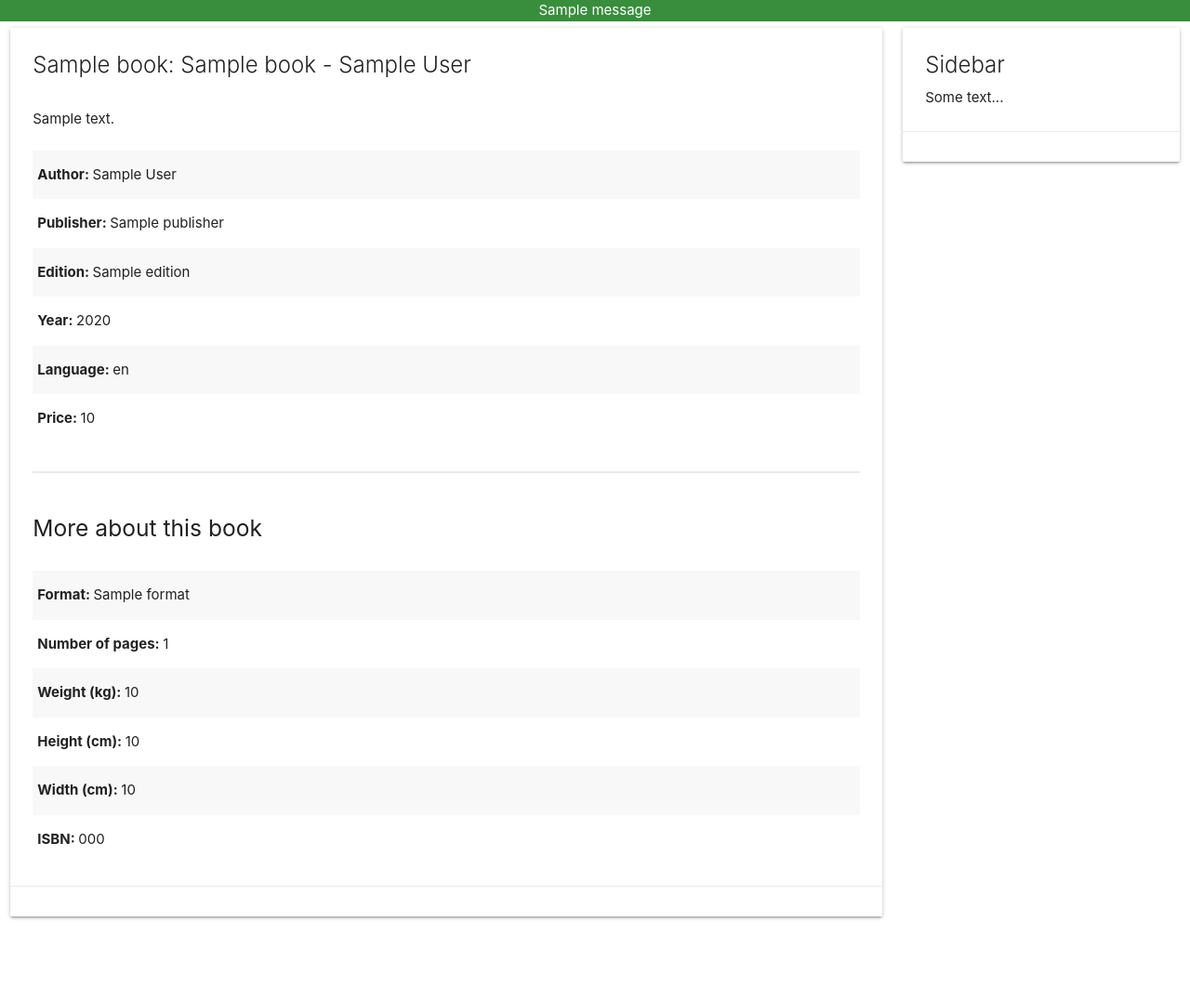
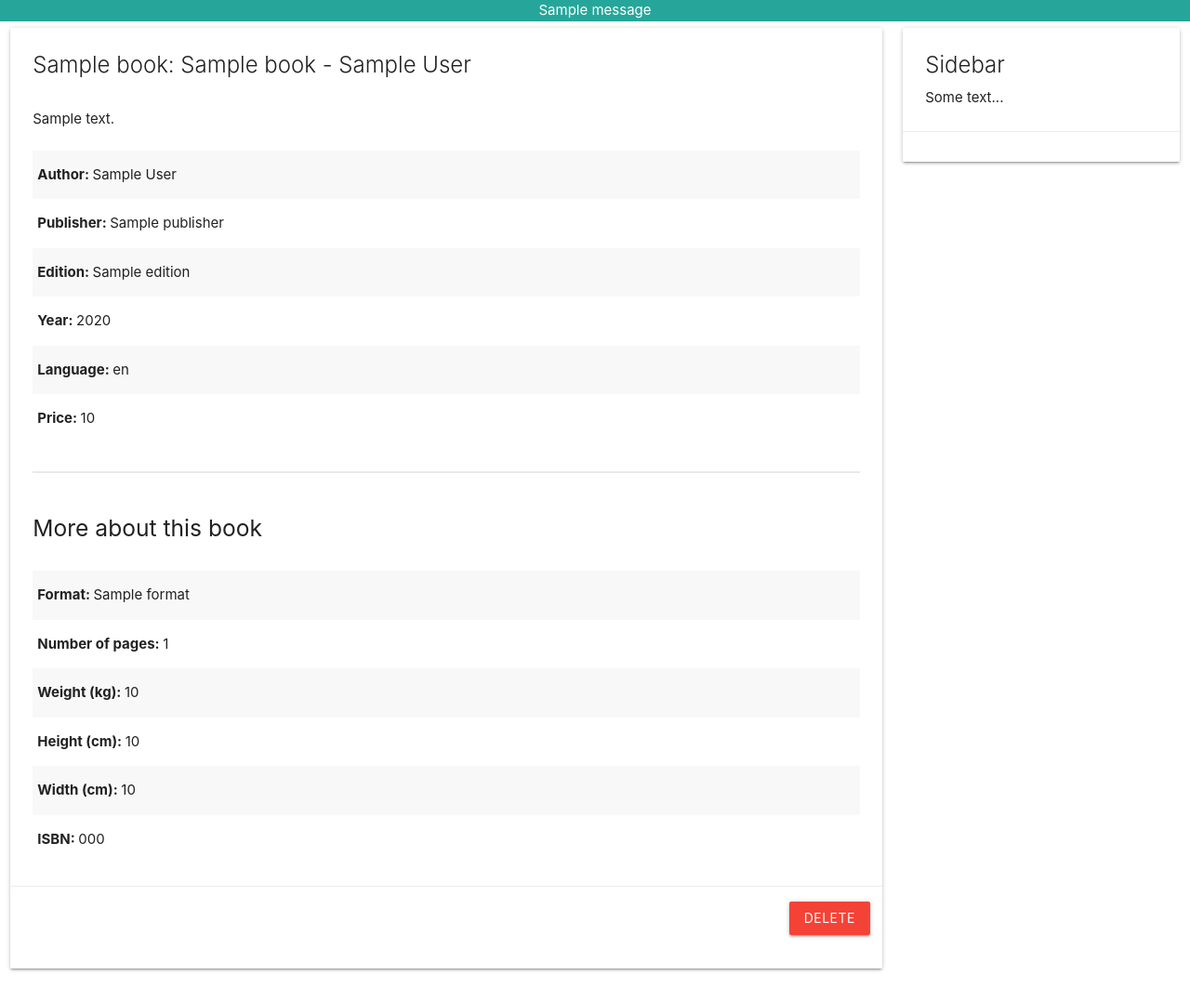
Before and after one commit to Cledersonbc/pybookstore, a Python web app: template pybookstore/templates/readbook.html in a window 1280 px wide. Shown: the part 64-1141 px from the top of the page at 93% size. Before the commit the page ends 1053 px from the top, so only its background shows below. Run offline with Jinja, Linux system fonts and the light colour scheme; the template is opened without the code that fills it: most values are stand-ins (such as "Sample title", 1, 10 or a date in 2020); one stand-in notice (Sample message) is shown.

Commit message:
Books can be deleted by user

```diff
--- a/pybookstore/templates/base.html
+++ b/pybookstore/templates/base.html
@@ -30,7 +30,9 @@
 		{% if messages is not none %}
 		  {% for category, message in messages %}
 			{% if category == 'success' %}
-			  <div class="green darken-2 white-text center">{{ message }}</div>
+			  <div class="teal lighten-1 white-text center">{{ message }}</div>
+			{% elif category == 'error' %}
+			  <div class="red darken-2 white-text center">{{ message }}</div>
 			{% endif %}
 		  {% endfor %}
 		{% endif %}
--- a/pybookstore/templates/readbook.html
+++ b/pybookstore/templates/readbook.html
@@ -68,8 +68,11 @@
 
       </div>
       <div class="card-action">
-		<!--<a href="#">This is a link</a>-->
-      </div>
+		<div class="row">
+		  <buttton data-target="modal-delete"
+				   class="btn waves-effect waves-light red right modal-trigger">Delete</button>
+		</div>
+	  </div>
     </div>
   </div>
   <div class="col s12 m3">
@@ -83,5 +86,25 @@
       </div>
 	</div>
   </div>
+{% endblock %}
 
-  {% endblock %}
+{% block extrabody %}
+  <div id="modal-delete" class="modal">
+    <div class="modal-content">
+      <h4> Are you sure to delete this book?</h4>
+      <p>This action can not be undone and "{{ book.title }} - {{ book.author }}" will be permanently deleted.</p>
+    </div>
+    <div class="modal-footer">
+	  <form method="POST" action="{{url_for('del_book')}}">
+		<a href="#!" class="modal-close waves-effect waves-green btn-flat">Back</a>
+		<input type="hidden" name="book_id" value="{{ book.id }}">
+		<button type="submit" class="modal-close waves-effect red white-text btn-flat">Delete</button>
+	  </form>
+	</div>
+  </div>
+  <script>
+	$(document).ready(function(){
+		$('.modal').modal();
+	});
+  </script>
+{% endblock %}
```
Also changed, not shown: pybookstore/routes.py (+17 -0 lines).
